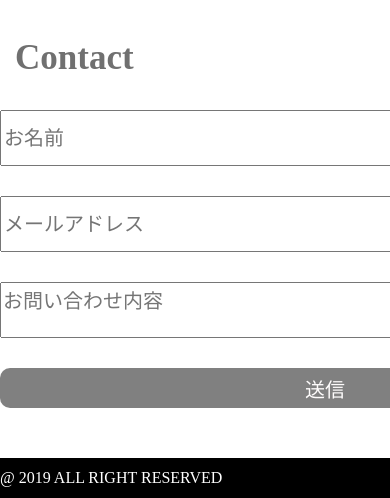
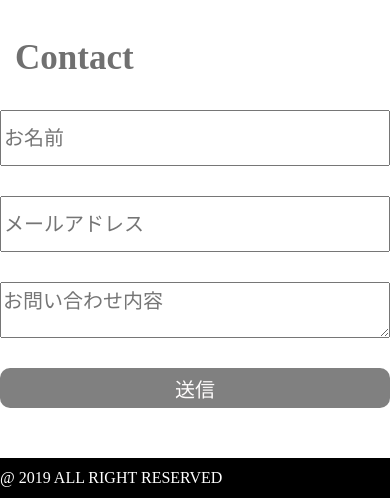
Before and after one commit to chanmitsu/abutdogtheme, a WordPress theme: template index.php in a window 390 px wide; the page is wider, and only the part inside the window is pictured. Shown: the part 2746-3244 px from the top of that part. Run offline with PHP 8.4 and a stand-in for WordPress, Linux system fonts and the light colour scheme; the site name, menu and one post (Sample post) are stand-ins, and other content is empty.

Commit message:
レスポンシブ対応

```diff
--- a/css/style.css
+++ b/css/style.css
@@ -136,3 +136,15 @@ footer{
 small{
   color: white;
 }
+
+
+
+@media screen and (max-width:600px){
+  .cotact-main{
+      width: 100%;
+  }
+
+  button{
+    width: 100%;
+  }
+}
--- a/index.php
+++ b/index.php
@@ -87,7 +87,7 @@
 
      <h2 class="cotact-title">Contact</h2>
 
-     <form action="">
+     <form action="" class="cotact-main">
 
       <input type="text" placeholder="お名前" class="contact-text">
       <input type="text" placeholder="メールアドレス" class="contact-text">
```
